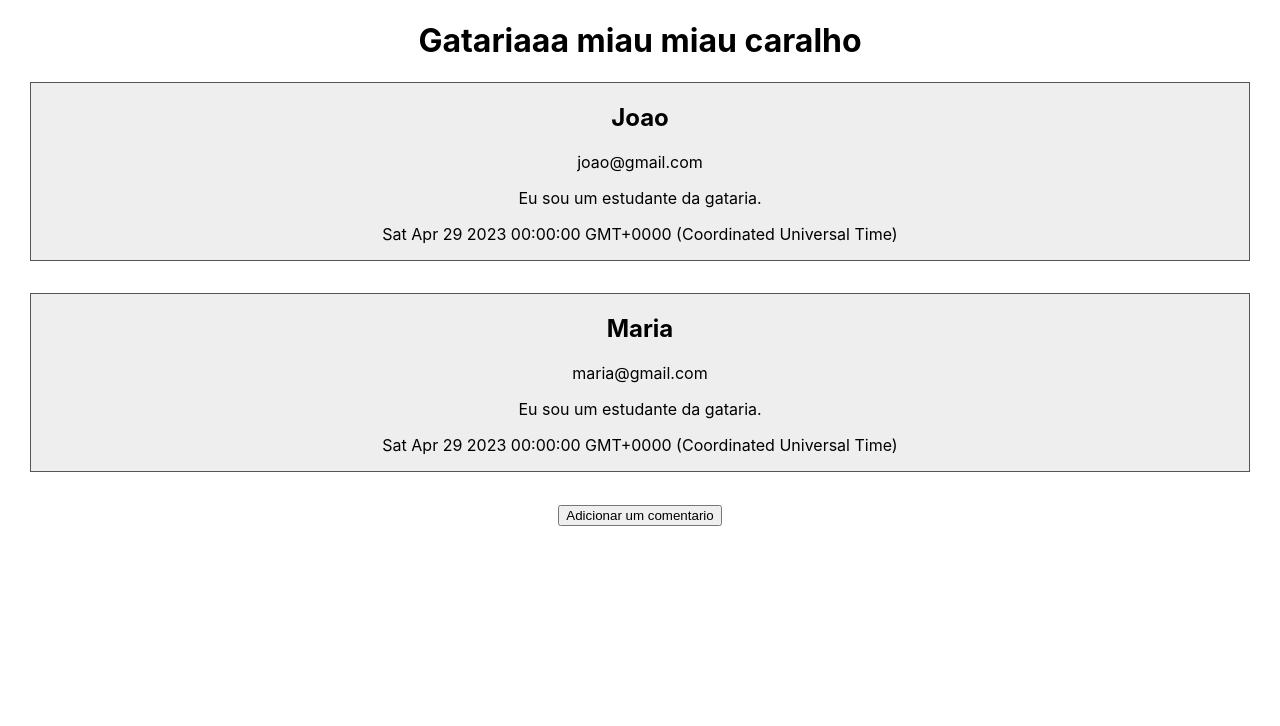
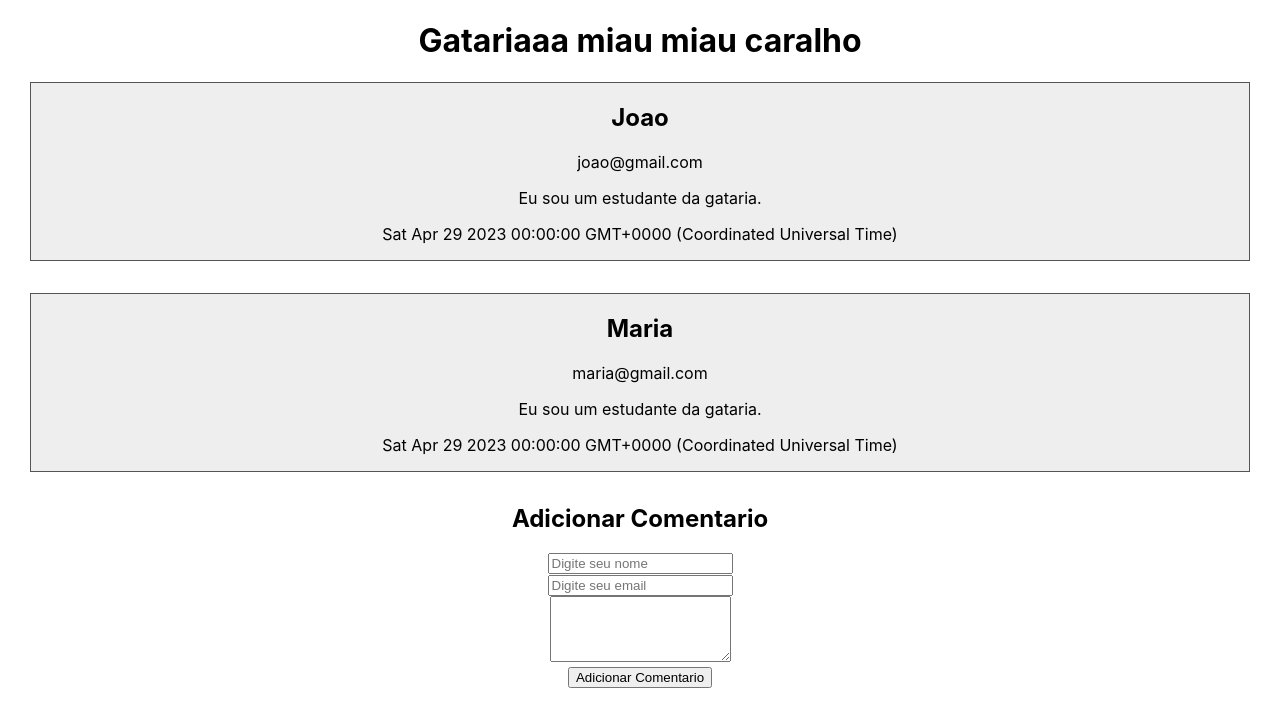
Before and after one commit to thailanelopes/curso_react, a React (Create React App) app in the folder curso-react/: page / in a window 1280 px wide. Shown: the top 726 px of the page. Built offline with nearby package versions, Linux system fonts and the light colour scheme.

Commit message:
tratamento de eventos

```diff
--- a/curso-react/src/App.js
+++ b/curso-react/src/App.js
@@ -19,24 +19,26 @@
         data: new Date(2023, 3, 29),
         mensagem: 'Eu sou um estudante da gataria.'
       }
-    ]
+    ],
+
+    novoComentario: {
+      nome: '',
+      email: '',
+      mensagem: ''
+    }
   }
 
-  adicionarComentario = () => {
-    console.log("Adicionando comentario")
+  adicionarComentario = evento => {
 
-    const novoComentario = {
-      nome: 'Paulo',
-      email: 'paulo@gmail.com',
-      data: new Date(),
-      mensagem: 'Sou dono da gataria'
-    }
+    evento.preventDefault();
+    const novoComentario = {...this.state.novoComentario, data: new Date()}
+    this.setState({ coments: [ ...this.state.coments, novoComentario ], novoComentario: {nome: '', email: '', mensagem: ''}
+    })
+  }
 
-    // let lista = this.state.coments;
-    // lista.push(novoComentario);
-    // this.setState({ coments: lista });
-
-    this.setState({ coments: [ ...this.state.coments, novoComentario ]})
+  digitacao = evento => {
+    const { name, value } = evento.target;
+    this.setState({ novoComentario: {...this.state.novoComentario, [name]: value }  })
   }
 
   render() {
@@ -54,7 +56,37 @@
       </Comentario>
         ))}
 
-        <button onClick={this.adicionarComentario}>Adicionar um comentario</button>
+        <form method='post' onSubmit={this.adicionarComentario}>
+          <h2>Adicionar Comentario</h2>
+
+          <div>
+          <input
+          type='text'
+          name='nome'
+          value={this.state.novoComentario.nome}
+          onChange={this.digitacao}
+          placeholder='Digite seu nome'/>
+          </div>
+
+          <div>
+          <input
+          type='email'
+          name='email'
+          value={this.state.novoComentario.email}
+          onChange={this.digitacao}
+          placeholder='Digite seu email'/>
+          </div>
+
+          <div>
+          <textarea
+          type='mensagem'
+          value={this.state.novoComentario.mensagem}
+          onChange={this.digitacao}
+          rows='4' />
+          </div>
+
+          <button type='submit'>Adicionar Comentario</button>
+        </form>
       </div>
     );
   }
```
